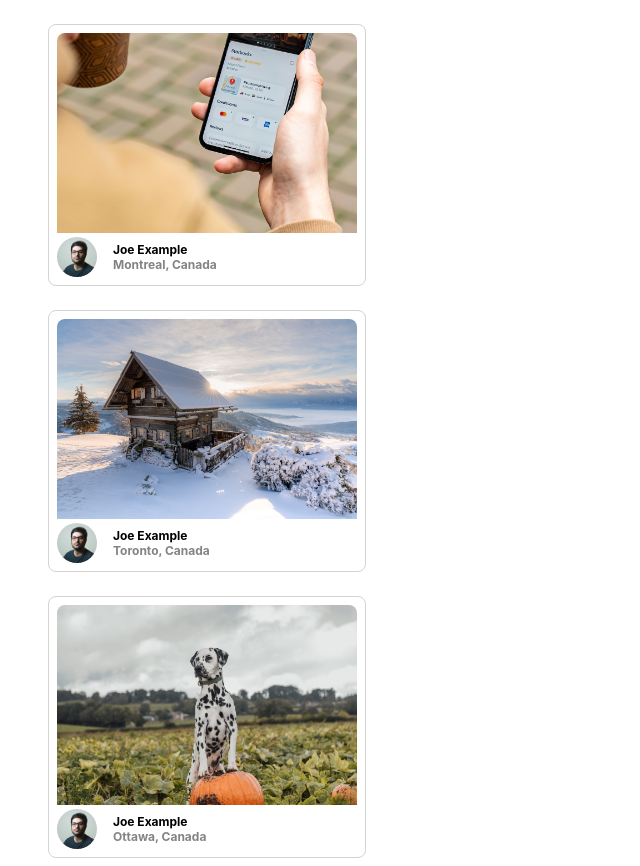
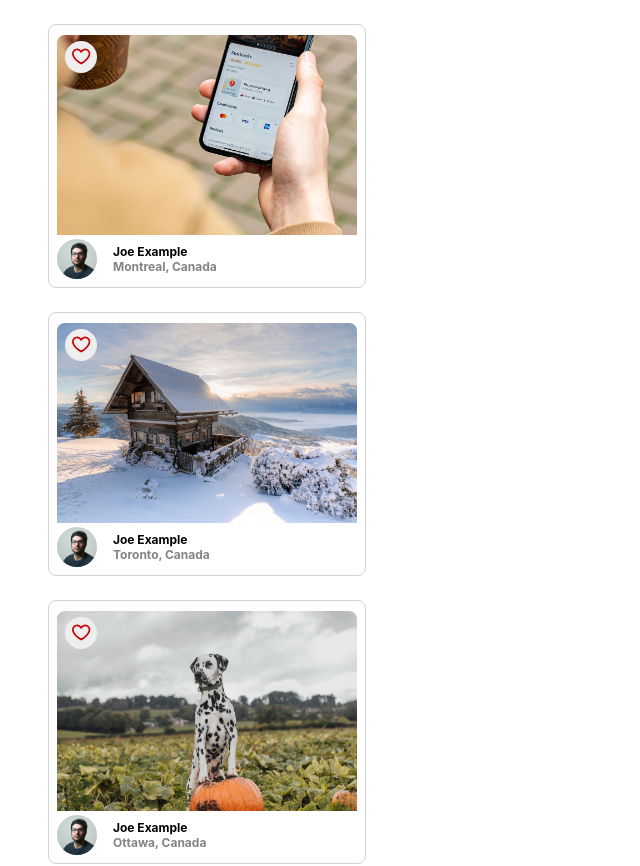
Before and after one commit to Jesse-D-Miller/photolabs, a React (Vite) app in the folder frontend/: page / in a window 1280 px wide. Shown: the top 866 px of the page, without its empty margins (0-640 px from the left). Built offline with nearby package versions, Linux system fonts and the light colour scheme; the HTML template or start-up script is replaced by a standard one.

Commit message:
implemented like button using states and passing props down to the chilren, state handled in parent, click handled in child

```diff
--- a/frontend/src/App.jsx
+++ b/frontend/src/App.jsx
@@ -1,15 +1,40 @@
 import PhotoListItem from './components/PhotoListItem';
 import './App.scss';
 import photos from './mocks/photos';
+import { useState } from 'react';
 
 // Note: Rendering a single component to build components in isolation
 const App = () => {
+  const [likes, setLikes] = useState({});
 
-  let dynamicArrayOfPhotos = photos.map((photo, i) => <PhotoListItem key={i} photo={photo} />)
+  // const toggleLike = () => setLikeStatus((likeStatus === "liked") ? "notLiked" : "liked");
+
+  const toggleLike = (photoId) => {
+    setLikes(prevLikes => ({
+      ...prevLikes,
+      [photoId]: prevLikes[photoId] === 'liked' ? 'notLiked' : 'liked'
+    }));
+  };
+
+
+  // let dynamicArrayOfPhotos = photos.map((photo, i) => <PhotoListItem key={i} photo={photo} toggleLike={toggleLike} likeStatus={likeStatus} />)
+
+   const dynamicArrayOfPhotos = photos.map((photo) => {
+    const photoId = photo.id;
+    const likeStatus = likes[photoId] || 'notLiked';
+
+    return (
+      <PhotoListItem
+        key={photoId}
+        photo={photo}
+        toggleLike={() => toggleLike(photoId)}
+        likeStatus={likeStatus}
+      />
+    );
+  });
 
   return (
     <div className="App">
-      {/* <PhotoListItem key={sampleDataForPhotoListItem.id} photo={sampleDataForPhotoListItem} /> */}
       {dynamicArrayOfPhotos}
     </div>
   );
--- a/frontend/src/components/PhotoFavButton.jsx
+++ b/frontend/src/components/PhotoFavButton.jsx
@@ -1,11 +1,15 @@
-// import FavIcon from './FavIcon';
+import FavIcon from './FavIcon';
 import '../styles/PhotoFavButton.scss';
 
-const PhotoFavButton = () => {
+const PhotoFavButton = (props) => {
+  const { toggleLike, likeStatus } = props
+
+  const handleClick = () => toggleLike();
+
   return (
-    <div className="photo-list__fav-icon">
-      <div className="photo-list__fav-icon-svg">
-        {/* Insert React */}
+    <div className="photo-list__fav-icon" onClick={handleClick}>
+      <div className="photo-list__fav-icon-svg" >
+        <FavIcon selected={likeStatus === "liked"} />
       </div>
     </div>
   );
--- a/frontend/src/components/PhotoListItem.jsx
+++ b/frontend/src/components/PhotoListItem.jsx
@@ -1,11 +1,15 @@
 import "../styles/PhotoListItem.scss";
+import PhotoFavButton from "./PhotoFavButton";
 
 const PhotoListItem = (props) => {
-  const { location, urls, user } = props.photo;
-  console.log(props, "props")
+  const { photo, toggleLike, likeStatus } = props;
+  const { location, urls, user } = photo;
 
   return (
     <div className="photo-list__item">
+
+      <PhotoFavButton toggleLike={toggleLike} likeStatus={likeStatus} />
+
       <div>
         <img className="photo-list__image" src={urls.regular} alt={`photolabs photo by ${user.username}`} />
       </div>
```
